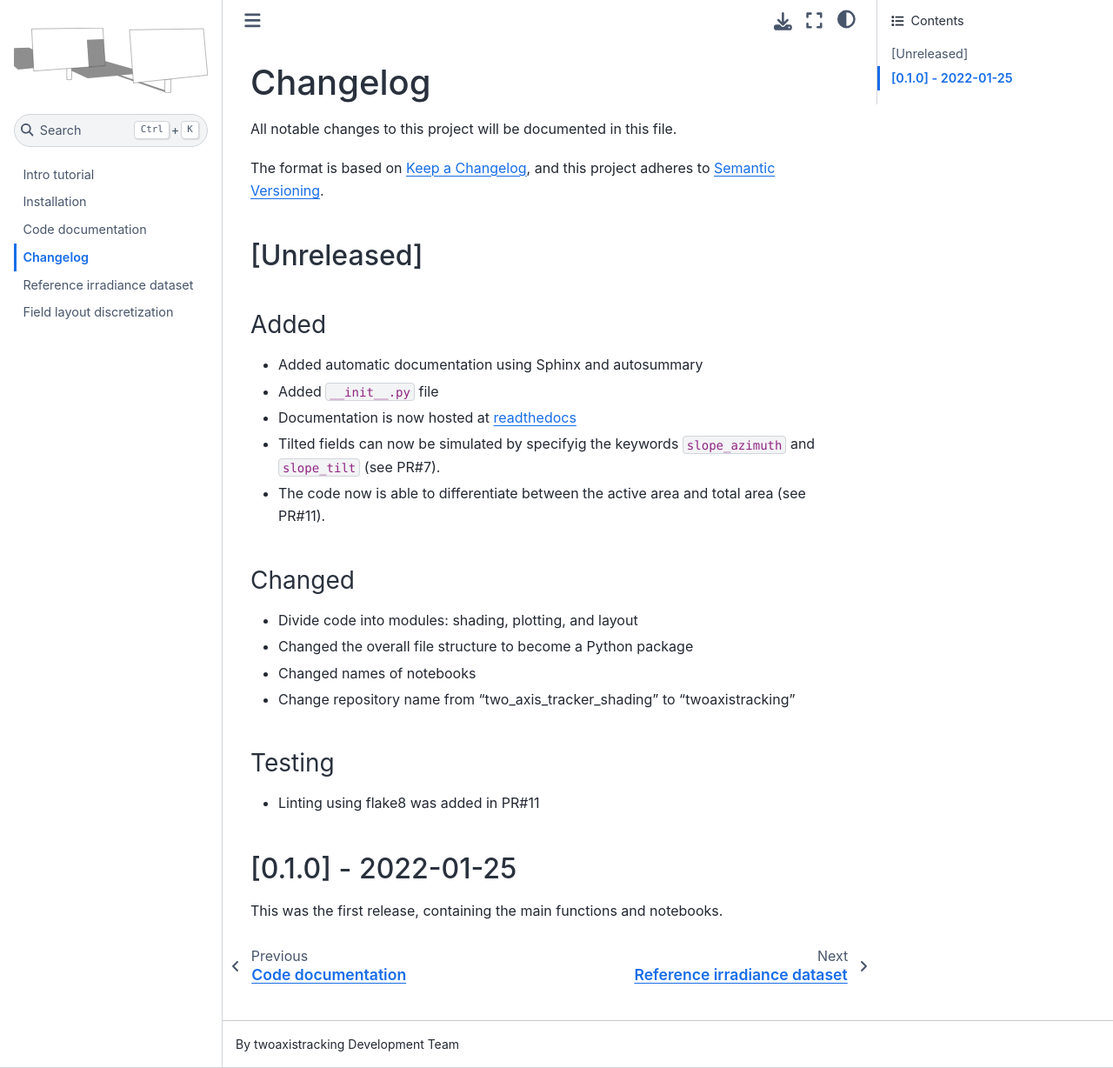
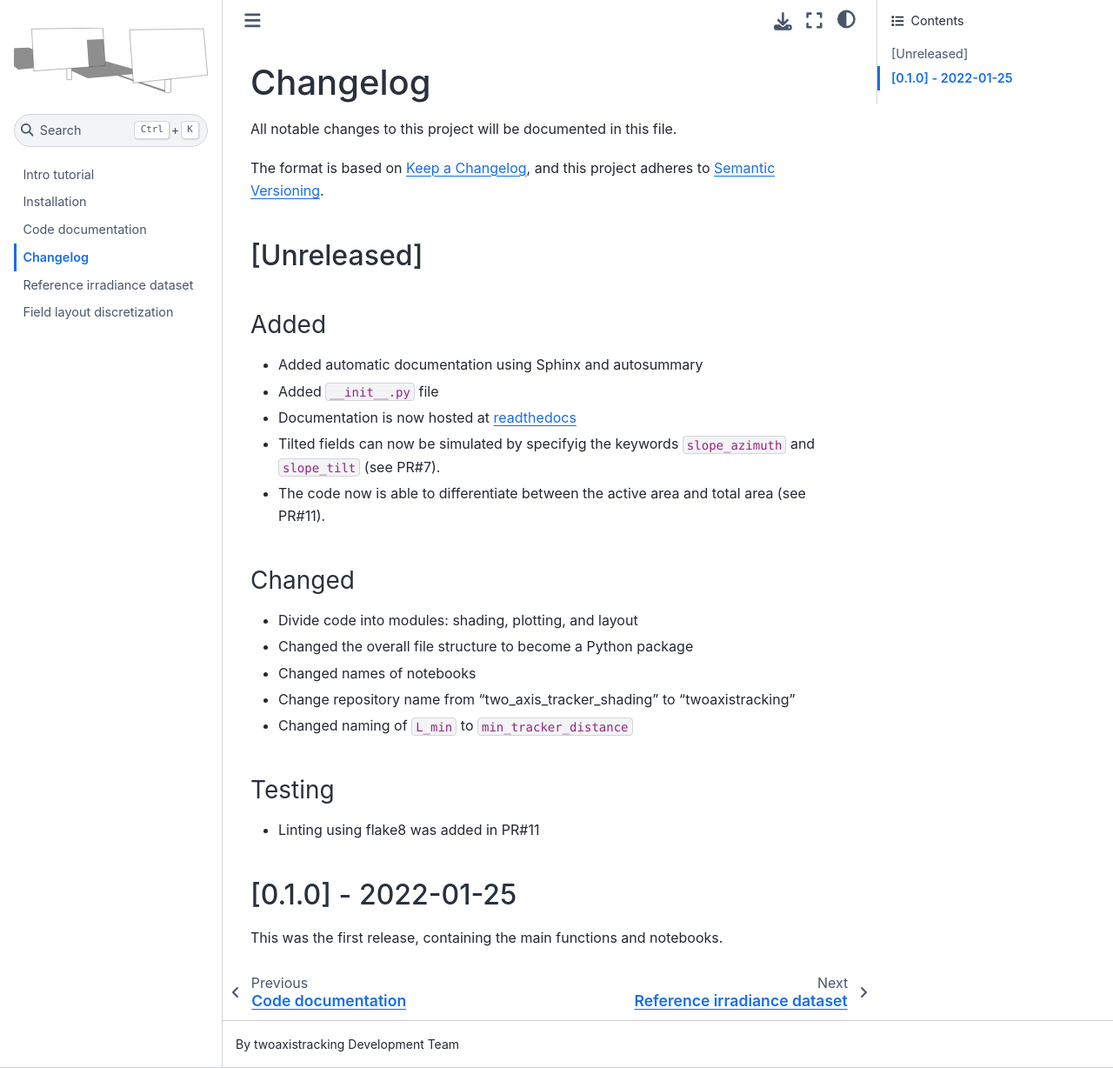
Before and after one commit to pvlib/twoaxistracking, a Sphinx documentation site: the page built from docs/source/whatsnew.md, in a window 1280 px wide and 1228 px high. Shown: the whole window at 87% size. Built offline with Sphinx 7.4.7 and the Sphinx Book theme 1.1.4, drawn with Linux system fonts in a browser that asks for light colours.

Commit message:
Add whatsnew entry

```diff
--- a/docs/source/whatsnew.md
+++ b/docs/source/whatsnew.md
@@ -21,6 +21,7 @@ and this project adheres to [Semantic Versioning](https://semver.org/spec/v2.0.0
 - Changed names of notebooks
 - Change repository name from "two_axis_tracker_shading" to
   "twoaxistracking"
+- Changed naming of ``L_min`` to ``min_tracker_distance``
 
 ### Testing
 - Linting using flake8 was added in PR#11
```
Also changed, not shown: README.md (+0 -2 lines).
